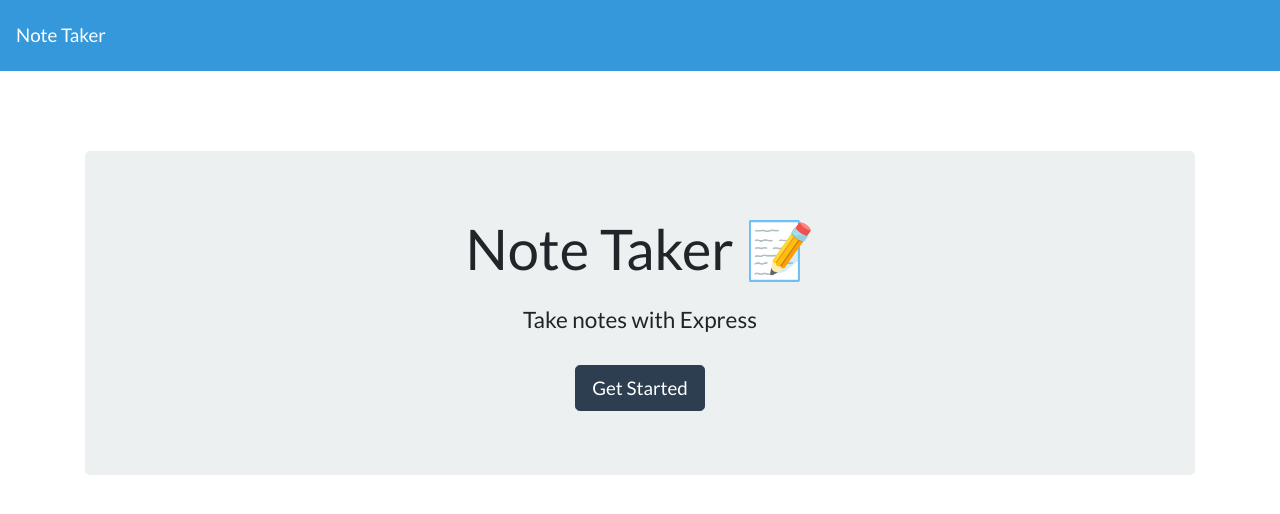
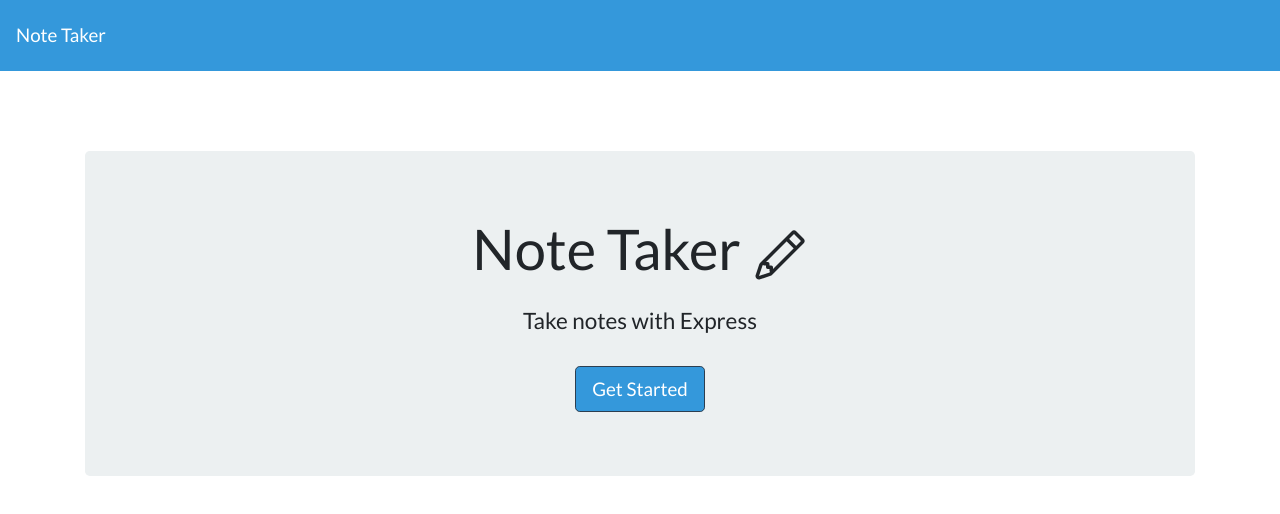
Before and after one commit to jguerra21/note-taker, a website: page public/index.html in a window 1280 px wide. Drawn offline with nearby package versions, Linux system fonts and the light colour scheme; no server answers.

Commit message:
updated index file

```diff
--- a/db/db.json
+++ b/db/db.json
@@ -1 +1 @@
-[{"title":"hhhhh","text":"fffff","id":3}]
+[{"title":"TEST","text":"test","id":2},{"title":"TEST 2","text":"test 2","id":3}]
--- a/public/index.html
+++ b/public/index.html
@@ -18,10 +18,33 @@
     <div class="container">
       <div style="margin-top: 80px;" class="jumbotron text-center">
         <h1 class="display-4">
-          Note Taker <span role="img" aria-label="Memo">📝</span>
+          Note Taker
+          <svg
+            class="bi bi-pencil"
+            width="1em"
+            height="1em"
+            viewBox="0 0 16 16"
+            fill="currentColor"
+            xmlns="http://www.w3.org/2000/svg"
+          >
+            <path
+              fill-rule="evenodd"
+              d="M11.293 1.293a1 1 0 011.414 0l2 2a1 1 0 010 1.414l-9 9a1 1 0 01-.39.242l-3 1a1 1 0 01-1.266-1.265l1-3a1 1 0 01.242-.391l9-9zM12 2l2 2-9 9-3 1 1-3 9-9z"
+              clip-rule="evenodd"
+            />
+            <path
+              fill-rule="evenodd"
+              d="M12.146 6.354l-2.5-2.5.708-.708 2.5 2.5-.707.708zM3 10v.5a.5.5 0 00.5.5H4v.5a.5.5 0 00.5.5H5v.5a.5.5 0 00.5.5H6v-1.5a.5.5 0 00-.5-.5H5v-.5a.5.5 0 00-.5-.5H3z"
+              clip-rule="evenodd"
+            />
+          </svg>
         </h1>
+
         <h4 class="mt-4">Take notes with Express</h4>
-        <a class="btn btn-primary btn-lg mt-4" href="./notes.html" role="button"
+        <a
+          class="btn btn-primary btn-lg mt-4 bg-info"
+          href="./notes.html"
+          role="button"
           >Get Started</a
         >
       </div>
```
